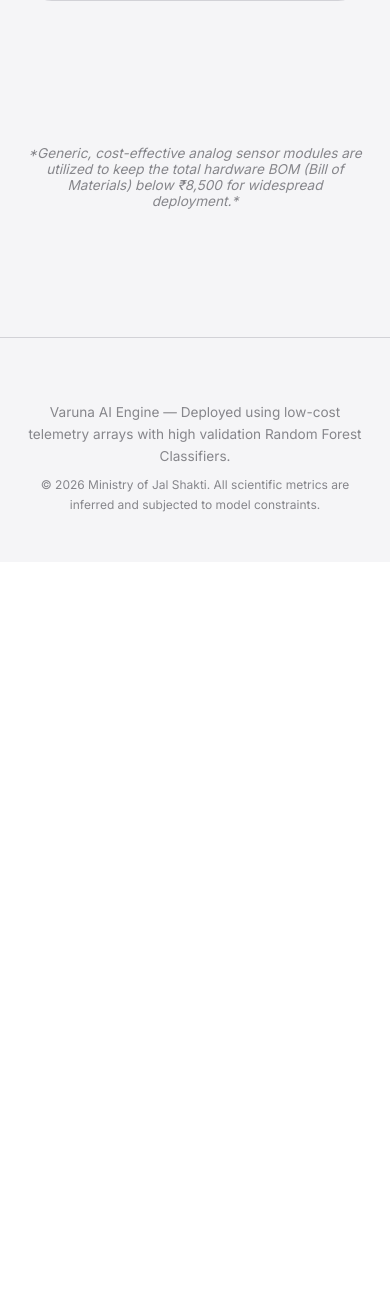
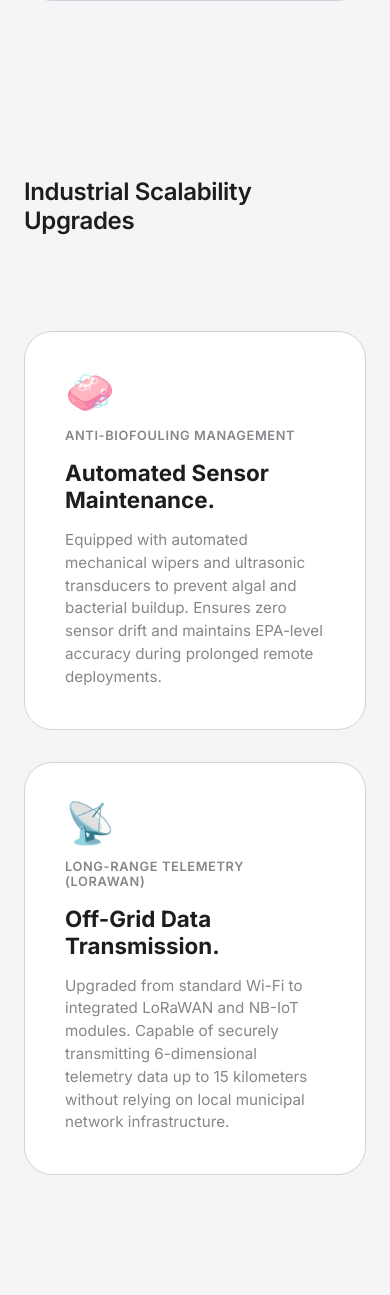
Before and after one commit to lakshyachandravanshi543-alt/VARUNAA-AI, a Flask app: page /hardware in a window 390 px wide. Shown: the part 4016-5311 px from the top of the page. Before the commit the page ends 4528 px from the top, so only its background shows below. Run offline with Flask 3, Linux system fonts and the light colour scheme.

Commit message:
Update hardware.html page with Industrial Scalability Upgrades section

```diff
--- a/templates/hardware.html
+++ b/templates/hardware.html
@@ -106,6 +106,36 @@
 
         </section>
 
+        <!-- Industrial Scalability Upgrades Header -->
+        <section class="upgrades-header" style="margin-top: 4rem; margin-bottom: 2rem;">
+            <h2 style="font-size: 24px; font-weight: 600; color: var(--text-primary); letter-spacing: -0.015em; margin: 0;">Industrial Scalability Upgrades</h2>
+        </section>
+
+        <!-- Upgrades Grid Layout (2-Column) -->
+        <section class="upgrades-grid-section" style="display: grid; grid-template-columns: 1fr 1fr; gap: 2rem; margin-bottom: 3rem;">
+
+            <!-- Card 1: Anti-Biofouling Management -->
+            <div class="strategy-card card-snow" style="padding: 40px; display: flex; flex-direction: column; gap: 1rem; border-radius: 28px; background-color: #ffffff; border: 1px solid var(--border-color); box-shadow: none;">
+                <div class="icon-placeholder" style="font-size: 2.5rem; line-height: 1;">🧼</div>
+                <span class="card-eyebrow" style="font-size: 0.8rem; font-weight: 600; text-transform: uppercase; color: var(--text-secondary);">Anti-Biofouling Management</span>
+                <h3 style="font-size: 1.4rem; font-weight: 700; color: var(--text-primary); margin: 0;">Automated Sensor Maintenance.</h3>
+                <p style="font-size: 0.95rem; color: var(--text-secondary); line-height: 1.5; margin: 0;">
+                    Equipped with automated mechanical wipers and ultrasonic transducers to prevent algal and bacterial buildup. Ensures zero sensor drift and maintains EPA-level accuracy during prolonged remote deployments.
+                </p>
+            </div>
+
+            <!-- Card 2: Long-Range Telemetry (LoRaWAN) -->
+            <div class="strategy-card card-snow" style="padding: 40px; display: flex; flex-direction: column; gap: 1rem; border-radius: 28px; background-color: #ffffff; border: 1px solid var(--border-color); box-shadow: none;">
+                <div class="icon-placeholder" style="font-size: 2.5rem; line-height: 1;">📡</div>
+                <span class="card-eyebrow" style="font-size: 0.8rem; font-weight: 600; text-transform: uppercase; color: var(--text-secondary);">Long-Range Telemetry (LoRaWAN)</span>
+                <h3 style="font-size: 1.4rem; font-weight: 700; color: var(--text-primary); margin: 0;">Off-Grid Data Transmission.</h3>
+                <p style="font-size: 0.95rem; color: var(--text-secondary); line-height: 1.5; margin: 0;">
+                    Upgraded from standard Wi-Fi to integrated LoRaWAN and NB-IoT modules. Capable of securely transmitting 6-dimensional telemetry data up to 15 kilometers without relying on local municipal network infrastructure.
+                </p>
+            </div>
+
+        </section>
+
         <!-- BOM Cost Footer Warning -->
         <footer class="remediation-footer" style="margin-top: 2rem; margin-bottom: 4rem;">
             <p style="font-size: 0.85rem; font-style: italic; color: var(--text-secondary); text-align: center;">
@@ -120,11 +150,16 @@
         <p class="footer-sub">&copy; 2026 Ministry of Jal Shakti. All scientific metrics are inferred and subjected to model constraints.</p>
     </footer>
 
-    <!-- Style overrides to support responsive 3-column layouts -->
+    <!-- Style overrides to support responsive layouts -->
     <style>
         @media (max-width: 990px) {
-            .hardware-grid-section {
+            .hardware-grid-section, .upgrades-grid-section {
                 grid-template-columns: repeat(2, 1fr) !important;
+            }
+        }
+        @media (max-width: 768px) {
+            .upgrades-grid-section {
+                grid-template-columns: 1fr !important;
             }
         }
         @media (max-width: 650px) {
```
